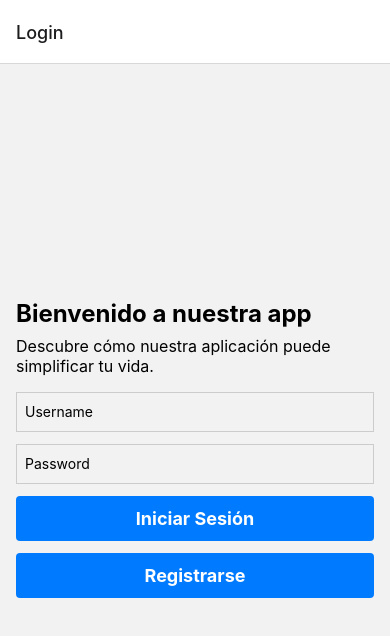
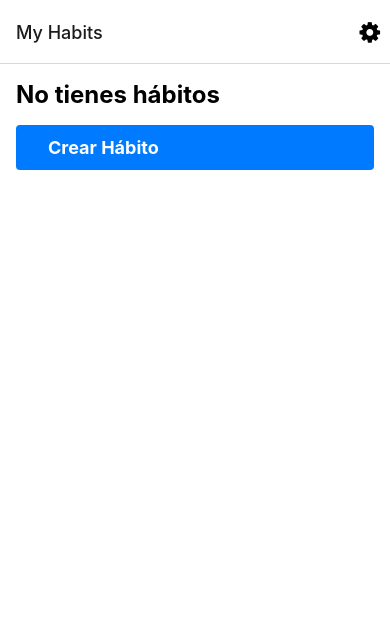
Before and after one commit to JanielF/Proyecto-Final-TDS, a React Native app in the folder client/: screen /HomeHabit in a window 390 px wide. Shown: the top 636 px of the page. Built offline with nearby package versions, Linux system fonts and the light colour scheme.

Commit message:
login hecho

```diff
--- a/client/components/home.js
+++ b/client/components/home.js
@@ -1,6 +1,6 @@
+import { useNavigation } from '@react-navigation/native';
 import React from 'react';
-import { View, Text, StyleSheet, TouchableOpacity, Image, ScrollView } from 'react-native';
-import { useNavigation } from '@react-navigation/native';
+import { Image, ScrollView, StyleSheet, Text, TouchableOpacity, View } from 'react-native';
 
 const BookIcon = () => (
   <Image source={require('../assets/libro.png')} style={styles.icon} />
@@ -54,8 +54,8 @@ const Component = () => {
           <Text style={styles.cardDescription}>Lleva un registro de los libros que lees y establece objetivos de lectura.</Text>
         </TouchableOpacity>
       </View>
-      <TouchableOpacity style={styles.settingsButton}>
-        <Text style={styles.settingsButtonText}>Configuración</Text>
+      <TouchableOpacity style={styles.button} onPress={() => navigation.navigate('Login')}>
+        <Text style={styles.buttonText}>Registrarse</Text>
       </TouchableOpacity>
     </ScrollView>
   );
--- /dev/null
+++ b/client/components/homehabit.js
@@ -0,0 +1,139 @@
+import AsyncStorage from '@react-native-async-storage/async-storage';
+import { useNavigation } from '@react-navigation/native';
+import React, { useEffect, useState } from 'react';
+import { Alert, FlatList, StyleSheet, Text, TouchableOpacity, View } from 'react-native';
+
+const ipv4 = process.env.Ipv4 || '192.168.1.108:3000';
+
+const HomeHabitat = () => {
+    const [habits, setHabits] = useState([]);
+    const [loading, setLoading] = useState(true);
+    const navigation = useNavigation();
+
+    useEffect(() => {
+        const fetchData = async () => {
+            try {
+                const token = await AsyncStorage.getItem('token');
+                if (!token) {
+                    Alert.alert('Token no encontrado');
+                    return;
+                }
+                const response = await fetch(`http://${ipv4}/api/habits/byuser`, {
+                    method: 'GET',
+                    headers: {
+                        'Content-Type': 'application/json',
+                        'Authorization': `Bearer ${token}`
+                    },
+                });
+
+                const responseData = await response.json();
+                if (responseData.success) {
+                    setHabits(responseData.data);
+                } else {
+                    Alert.alert('Error', responseData.message);
+                    return;
+                }
+            } catch (error) {
+                console.error('Error:', error);
+                Alert.alert('Error', error.message);
+            } finally {
+                setLoading(false);
+            }
+        };
+
+        fetchData();
+
+    }, []);
+
+
+    useEffect(() => {
+        navigation.setOptions({
+            headerLeft: () => null, // Eliminar la flecha de retroceso
+        });
+    }, [navigation]);
+
+    if (loading) {
+        return (
+            <View style={styles.container}>
+                <Text style={styles.title}>Cargando hábitos...</Text>
+            </View>
+        );
+    }
+
+    if (habits.length === 0) {
+        return (
+            <View style={styles.container}>
+                <Text style={styles.title}>No tienes hábitos</Text>
+                <TouchableOpacity
+                    style={styles.button}
+                    onPress={() => navigation.navigate('CreateHabit')}
+                >
+                    <Text style={styles.buttonText}>Crear Hábito</Text>
+                </TouchableOpacity>
+            </View>
+        );
+    }
+
+    return (
+        <View style={styles.container}>
+            <FlatList
+                data={habits}
+                keyExtractor={(item) => item._id}
+                renderItem={({ item }) => (
+                    <View style={styles.habitContainer}>
+                        <Text style={styles.habitName}>{item.name}</Text>
+                        <Text style={styles.habitDescription}>{item.description}</Text>
+                    </View>
+                )}
+            />
+        </View>
+    );
+};
+
+const styles = StyleSheet.create({
+    container: {
+        flex: 1,
+        padding: 16,
+        backgroundColor: '#fff',
+    },
+    header: {
+        flexDirection: 'row',
+        justifyContent: 'space-between',
+        alignItems: 'center',
+        marginBottom: 16,
+    },
+    title: {
+        fontSize: 24,
+        fontWeight: 'bold',
+    },
+    iconContainer: {
+        padding: 10,
+    },
+    habitContainer: {
+        padding: 16,
+        borderBottomWidth: 1,
+        borderBottomColor: '#ccc',
+    },
+    habitName: {
+        fontSize: 18,
+        fontWeight: 'bold',
+    },
+    habitDescription: {
+        fontSize: 14,
+        color: '#555',
+    },
+    button: {
+        backgroundColor: '#007bff',
+        paddingVertical: 12,
+        paddingHorizontal: 32,
+        borderRadius: 4,
+        marginTop: 16,
+    },
+    buttonText: {
+        color: 'white',
+        fontSize: 18,
+        fontWeight: 'bold',
+    },
+});
+
+export default HomeHabitat;
--- a/client/components/login.js
+++ b/client/components/login.js
@@ -1,6 +1,8 @@
 import AsyncStorage from '@react-native-async-storage/async-storage';
 import React, { useState } from 'react';
 import { Alert, StyleSheet, Text, TextInput, TouchableOpacity, View } from 'react-native';
+
+const ipv4 = process.env.Ipv4 || '192.168.1.108:3000';
 
 const LoginScreen = ({ navigation }) => {
   const [username, setUsername] = useState('');
@@ -9,7 +11,7 @@ const LoginScreen = ({ navigation }) => {
   const handleLogin = async () => {
     console.log('HandleLogin called');
     try {
-      const response = await fetch('http://192.168.1.108:3000/api/auth/login', {
+      const response = await fetch(`http://${ipv4}/api/auth/login`, {
         method: 'POST',
         headers: {
           'Content-Type': 'application/json',
@@ -28,7 +30,7 @@ const LoginScreen = ({ navigation }) => {
       if (responseJson.success) {
         await AsyncStorage.setItem('token', responseJson.data);
         Alert.alert('Login Success');
-        navigation.navigate('Home');
+        navigation.navigate('HomeHabit');
       } else {
         Alert.alert(responseJson.message);
       }
--- a/client/components/navigation.js
+++ b/client/components/navigation.js
@@ -3,25 +3,40 @@
 import { NavigationContainer } from '@react-navigation/native';
 import { createStackNavigator } from '@react-navigation/stack';
 import React from 'react';
+import { TouchableOpacity } from 'react-native-gesture-handler';
+import FontAwesome from 'react-native-vector-icons/FontAwesome';
 import EjercicioScreen from '../components/ejercicio';
 import HomeScreen from '../components/home';
 import LecturaScreen from '../components/lectura';
 import LoginScreen from '../components/login';
 import MeditacionScreen from '../components/meditacion';
 import RegisterScreen from '../components/register';
+import HomeHabitat from './homehabit';
 
 const Stack = createStackNavigator();
 
 export default function Navigation() {
   return (
     <NavigationContainer>
-      <Stack.Navigator>
+      <Stack.Navigator initialRouteName='Home'>
         <Stack.Screen name="Login" component={LoginScreen} />
         <Stack.Screen name="Register" component={RegisterScreen} />
         <Stack.Screen name="Home" component={HomeScreen} />
         <Stack.Screen name="Ejercicio" component={EjercicioScreen} />
         <Stack.Screen name="Meditacion" component={MeditacionScreen} />
         <Stack.Screen name="Lectura" component={LecturaScreen} />
+        <Stack.Screen name="HomeHabit" component={HomeHabitat}
+          options={({ navigation }) => ({
+            title: 'My Habits',
+            headerRight: () => (
+              <TouchableOpacity onPress={() => navigation.navigate('EditProfile')} style={{marginRight: 10}}>
+                <FontAwesome name="cog" size={24} color="black"/>
+              </TouchableOpacity>
+            ),
+            headerLeft: null
+          })}
+        />
+        <Stack.Screen name='EditProfile' component={HomeScreen} />
       </Stack.Navigator>
     </NavigationContainer>
   );
--- a/client/package.json
+++ b/client/package.json
@@ -23,6 +23,7 @@
     "react-native-reanimated": "^3.12.0",
     "react-native-safe-area-context": "^4.10.4",
     "react-native-screens": "^3.31.1",
+    "react-native-vector-icons": "^10.1.0",
     "react-native-web": "~0.19.10"
   },
   "devDependencies": {
```
Also changed, not shown: 2 other files (tests, documents, lock files or other folders).
